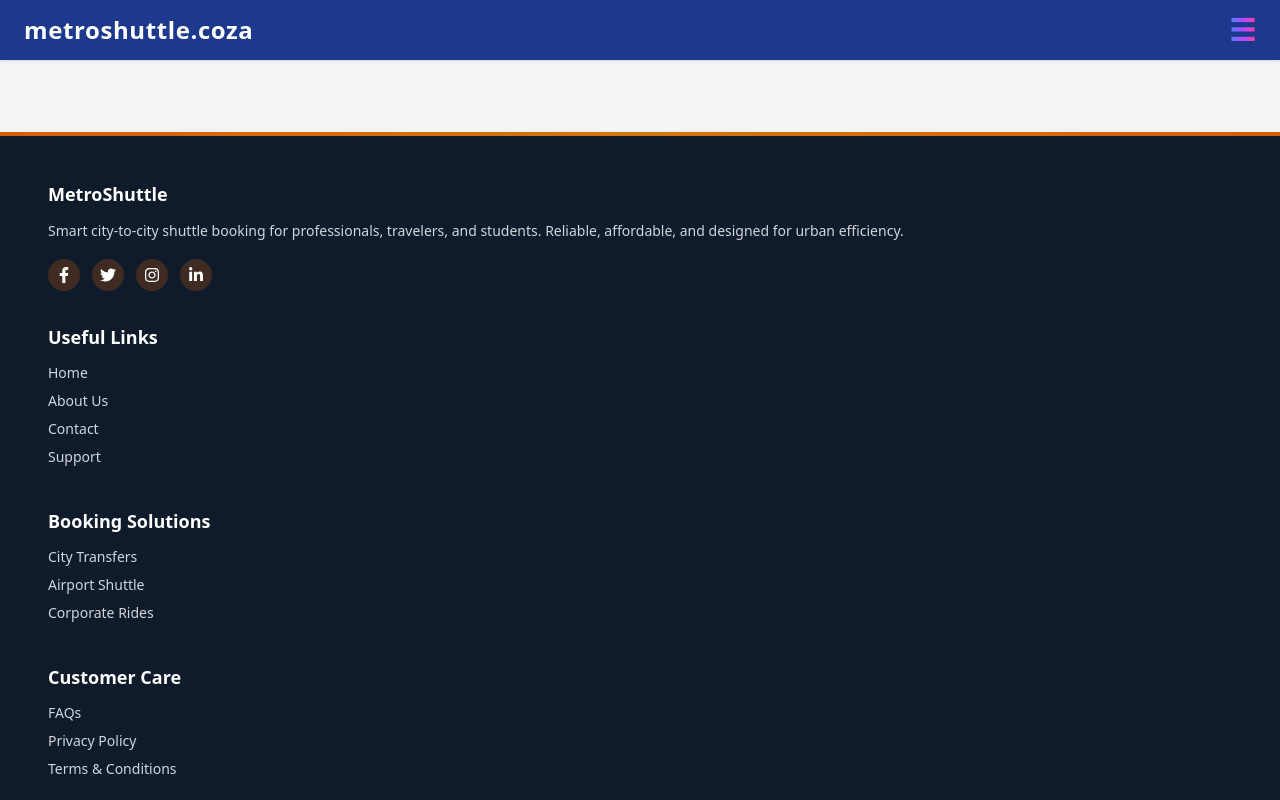
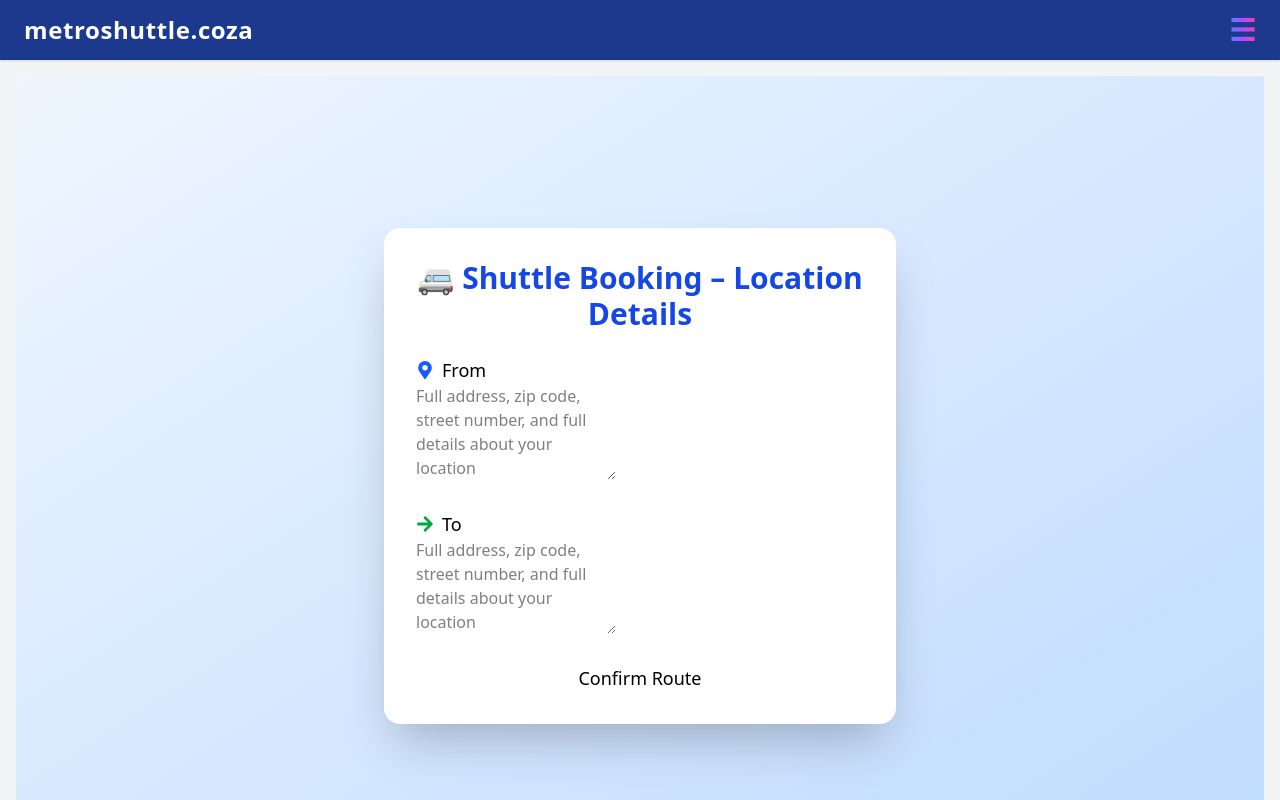
Before and after one commit to Matuku45/shuttle-booking, a React (Vite) app: page /location-form in a window 1280 px wide. Shown: the top 800 px of the page. Built offline with nearby package versions, Linux system fonts and the light colour scheme.

Commit message:
addded the  location page

```diff
--- a/src/App.jsx
+++ b/src/App.jsx
@@ -12,7 +12,7 @@ import About from "./pages/About";
 import Terms from "./pages/Terms";
 import Location from "./pages/location"; // ✅ Fixed import name
 import CityTransfer from "./pages/city-transfer"; // ✅ Added import
-
+import LocationForm from "./pages/LocationForm"; // ✅ Added import
 function App() {
   return (
     <Router>
@@ -30,6 +30,7 @@ function App() {
             <Route path="/terms" element={<Terms />} />
             <Route path="/location" element={<Location />} /> {/* ✅ Added route */}
             <Route path="/city-transfer" element={<CityTransfer />} /> {/* ✅ Added route */}
+            <Route path="/location-form" element={<LocationForm />} /> {/* ✅ Added route */}
           </Routes>
         </main>
 
--- /dev/null
+++ b/src/pages/LocationForm.jsx
@@ -0,0 +1,64 @@
+import React, { useState } from 'react';
+import { FaMapMarkerAlt, FaArrowRight } from 'react-icons/fa';
+
+const LocationForm = () => {
+  const [fromLocation, setFromLocation] = useState('');
+  const [toLocation, setToLocation] = useState('');
+
+  const handleSubmit = (e) => {
+    e.preventDefault();
+    console.log('From:', fromLocation, 'To:', toLocation);
+  };
+
+  return (
+    <div className="min-h-screen bg-gradient-to-br from-blue-50 to-blue-200 flex items-center justify-center p-6">
+      <div className="card w-full max-w-lg bg-white shadow-2xl rounded-2xl p-8 animate-fade-in">
+        <h1 className="text-3xl font-bold text-center text-blue-700 mb-6">
+          🚐 Shuttle Booking – Location Details
+        </h1>
+        <form onSubmit={handleSubmit} className="space-y-6">
+          {/* FROM Field */}
+          <div className="form-control">
+            <label className="label">
+              <span className="label-text text-lg font-medium flex items-center gap-2">
+                <FaMapMarkerAlt className="text-blue-600" /> From
+              </span>
+            </label>
+            <textarea
+              className="textarea textarea-bordered h-24 text-base"
+              placeholder="Full address, zip code, street number, and full details about your location"
+              value={fromLocation}
+              onChange={(e) => setFromLocation(e.target.value)}
+              required
+            ></textarea>
+          </div>
+
+          {/* TO Field */}
+          <div className="form-control">
+            <label className="label">
+              <span className="label-text text-lg font-medium flex items-center gap-2">
+                <FaArrowRight className="text-green-600" /> To
+              </span>
+            </label>
+            <textarea
+              className="textarea textarea-bordered h-24 text-base"
+              placeholder="Full address, zip code, street number, and full details about your location"
+              value={toLocation}
+              onChange={(e) => setToLocation(e.target.value)}
+              required
+            ></textarea>
+          </div>
+
+          {/* Submit Button */}
+          <div className="text-center">
+            <button type="submit" className="btn btn-primary w-full text-lg">
+              Confirm Route
+            </button>
+          </div>
+        </form>
+      </div>
+    </div>
+  );
+};
+
+export default LocationForm;
--- a/src/pages/PassengerDashboard.jsx
+++ b/src/pages/PassengerDashboard.jsx
@@ -6,6 +6,7 @@ import TrackPayment from "./track-payment";
 import Bookings from "./bookings";
 import Payment from "../components/payment";
 import Terms from "./Terms";
+import "../pages/LocationForm.jsx"
 
 // Fix default Leaflet marker icon issue
 delete L.Icon.Default.prototype._getIconUrl;
@@ -161,6 +162,8 @@ const PassengerDashboard = () => {
     );
   };
 
+
+
 const handleBooking = async (shuttle) => {
   const seats = seatsSelection[shuttle.id] || 1;
 
@@ -197,7 +200,6 @@ const handleBooking = async (shuttle) => {
       body: JSON.stringify(newBooking),
     });
 
-    // If backend fails (like 404), still continue
     if (!response.ok) {
       console.warn("Booking API error:", response.status);
       throw new Error("Booking API failed");
@@ -211,9 +213,8 @@ const handleBooking = async (shuttle) => {
     setBookingProgress(50);
   } catch (err) {
     console.error("Error sending booking to API:", err.message);
-    alert("Booking API not available, saving locally and proceeding to payment...");
+    alert("Booking API not available, saving locally and proceeding...");
   } finally {
-    // ✅ Always save booking locally
     const updatedBookings = [...bookings, newBooking];
     setBookings(updatedBookings);
     localStorage.setItem("bookings", JSON.stringify(updatedBookings));
@@ -221,16 +222,16 @@ const handleBooking = async (shuttle) => {
 
     setBookingProgress(100);
 
-    // ✅ Always redirect to Stripe payment gateway automatically
+    // ✅ Redirect to your own success page instead of Stripe payment
     setTimeout(() => {
-      window.location.href = "https://buy.stripe.com/test_7sY5kFgupfQO7FC4UOcwg01";
+      window.location.href = "/location-form"; // ← change this to your desired route
     }, 1000);
 
-    // Reset UI
     setBookingLoading(false);
     setBookingProgress(0);
   }
 };
+
 
 
 
```
